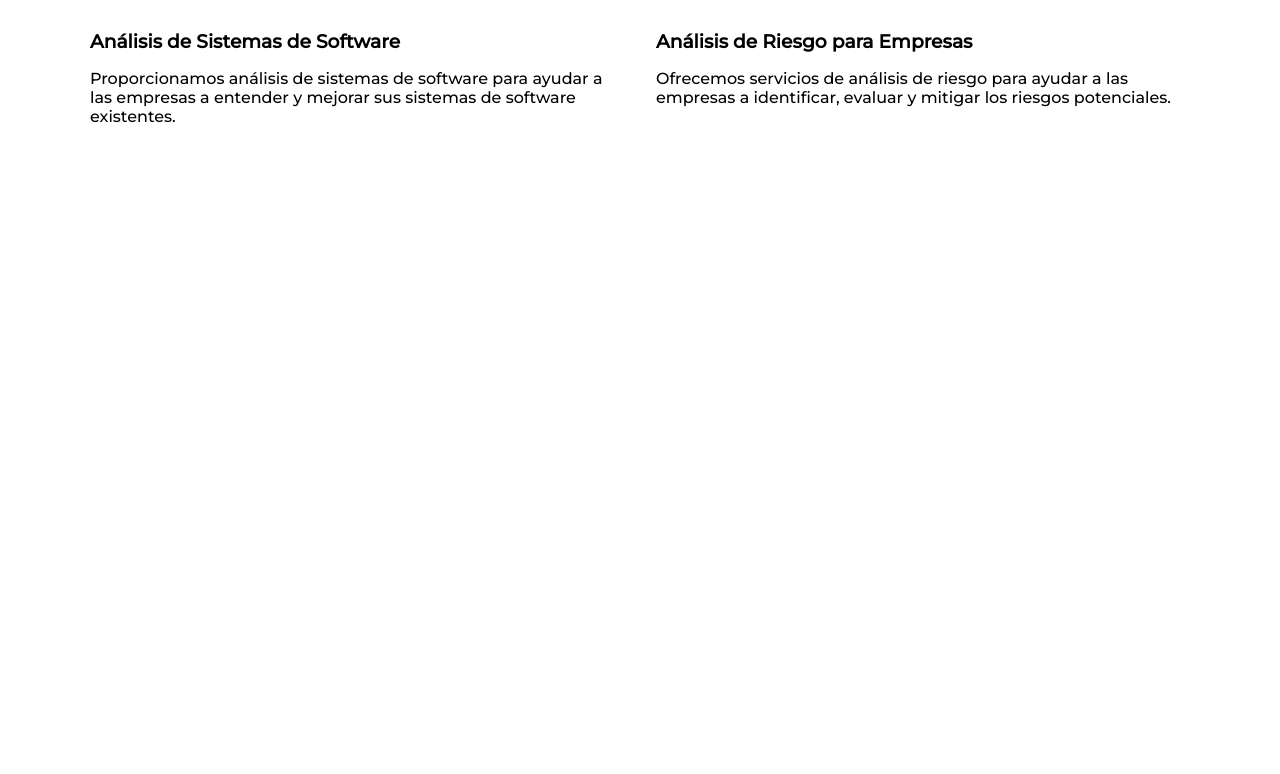
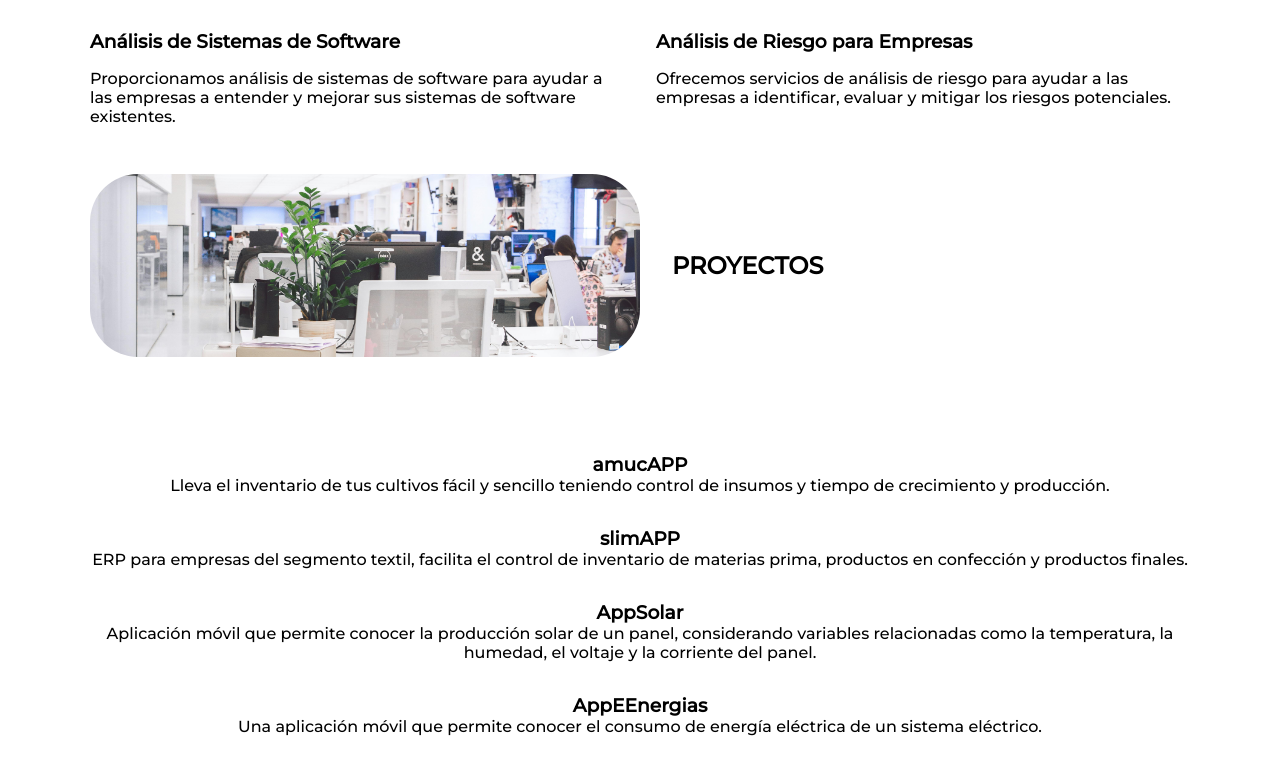
Before and after one commit to stivenstudio/us-landing-page, a Next.js app: page / in a window 1280 px wide. Shown: the part 1744-2518 px from the top of the page. Before the commit the page ends 1870 px from the top, so only its background shows below. Built offline with nearby package versions, Linux system fonts and the light colour scheme.

Commit message:
style: finished projects

```diff
--- a/app/globals.css
+++ b/app/globals.css
@@ -100,6 +100,7 @@ html,
 body {
   max-width: 100vw;
   overflow-x: hidden;
+  scroll-behavior: smooth;
 }
 
 body {
--- a/app/page.js
+++ b/app/page.js
@@ -10,10 +10,11 @@ export default function Home() {
         <nav className={styles.header__nav}>
           <ul className={styles.nav__ul}>
             <li className={styles.nav__ul__li}>
-              SERVICIOS
+              <a href="#specializations">SERVICIOS</a>
+
             </li>
             <li className={styles.nav__ul__li}>
-              PROYECTOS
+              <a href="#projects">PROYECTOS</a>
             </li>
           </ul>
         </nav>
@@ -30,7 +31,7 @@ export default function Home() {
         <span className={styles.hero__scroll}>scroll</span>
       </section>
 
-      <section className={styles.specializations}>
+      <section className={styles.specializations} id="specializations">
         <h1 className={styles.specializations__h1}>Nos especializamos en el desarrollo de varios sistemas</h1>
         <h3><u>Desarrollo de Sistemas de Software</u></h3>
 
@@ -96,7 +97,30 @@ export default function Home() {
         </li>
       </ul>
 
-      <section className={styles.projects}>
+      <section className={styles.projects} id="projects">
+        <div className={styles.projects__columns}>
+          <img src="hero (2).jpg" alt="" className={styles.img__hero__2} />
+          <h1>PROYECTOS</h1>
+        </div>
+
+        <ul className={styles.projects__ul}>
+          <li className={styles.projects__li__ul}>
+            <h3>amucAPP</h3>
+            <p>Lleva el inventario de tus cultivos fácil y sencillo teniendo control de insumos y tiempo de crecimiento y producción.</p>
+          </li>
+          <li className={styles.projects__li__ul}>
+            <h3>slimAPP</h3>
+            <p>ERP para empresas del segmento textil, facilita el control de inventario de materias prima, productos en confección y productos finales.</p>
+          </li>
+          <li className={styles.projects__li__ul}>
+            <h3>AppSolar</h3>
+            <p>Aplicación móvil que permite conocer la producción solar de un panel, considerando variables relacionadas como la temperatura, la humedad, el voltaje y la corriente del panel.</p>
+          </li>
+          <li className={styles.projects__li__ul}>
+            <h3>AppEEnergias</h3>
+            <p>Una aplicación móvil que permite conocer el consumo de energía eléctrica de un sistema eléctrico.</p>
+          </li>
+        </ul>
 
       </section>
 
--- a/app/page.module.css
+++ b/app/page.module.css
@@ -78,13 +78,41 @@
   }
 }
 
+.projects {
+  padding: 3rem 0;
+
+  .projects__columns {
+    display: flex;
+    flex-direction: row;
+    align-items: center;
+    gap: 2rem;
+
+    .img__hero__2 {
+      border-radius: 3rem;
+        aspect-ratio: 3/1;
+        object-fit: cover;
+        width: 50%;
+    }
+  }
+
+  .projects__ul {
+    margin-top: 6rem;
+    display: flex;
+    flex-direction: column;
+    gap: 2rem;
+    text-align: center;
+  }
+}
+
+
+
 .container__star {
   display: flex;
   place-content: center;
-  margin: 3em 0;
+  margin: 3rem 0;
 
   .star__svg {
-    width: 3em;
+    width: 3rem;
 
   }
 }
```
